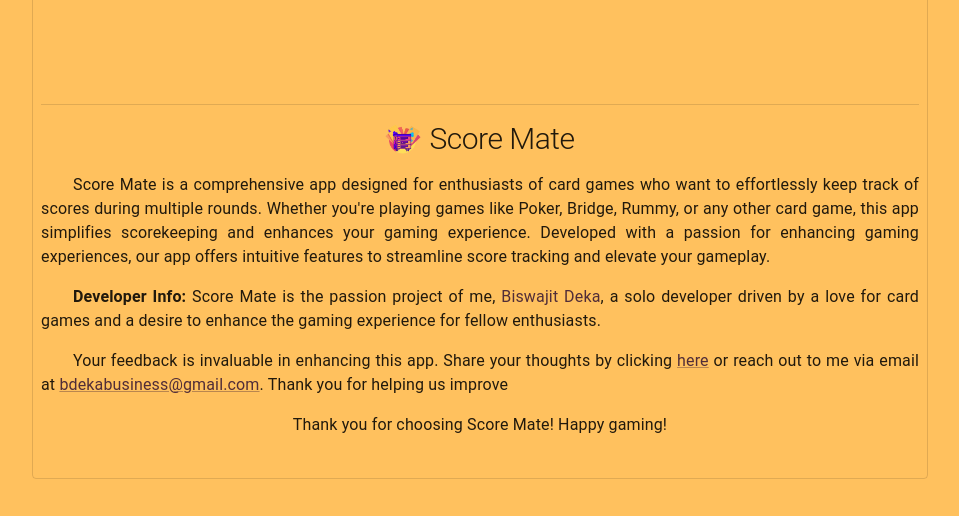
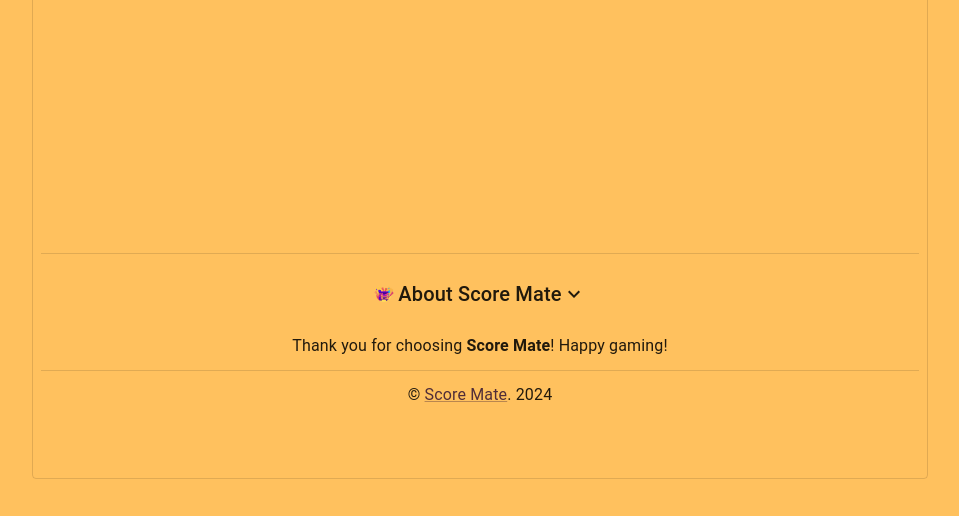
Before and after one commit to brock002/ScoreMate-PWA, a React (Vite) app: page /table in a window 1280 px wide. Shown: the part 281-797 px from the top of the page, without its empty margins (160-1119 px from the left). Built offline with nearby package versions, Linux system fonts and the light colour scheme; what mui-color-input would draw is missing.

Commit message:
ui updates

```diff
--- a/src/base/BaseLayout.tsx
+++ b/src/base/BaseLayout.tsx
@@ -1,6 +1,10 @@
+import { useState } from "react"
 import { Outlet } from "react-router-dom"
 import { Analytics } from "@vercel/analytics/react"
 import {
+    Accordion,
+    AccordionDetails,
+    AccordionSummary,
     Container,
     Divider,
     Grid,
@@ -10,11 +14,14 @@
 } from "@mui/material"
 import Brightness4Icon from "@mui/icons-material/Brightness4"
 import Brightness7Icon from "@mui/icons-material/Brightness7"
+import ExpandMoreIcon from "@mui/icons-material/ExpandMore"
+import LogoIcon from "@/assets/logo-icon.png"
 import { useColorModes } from "@/contexts"
 import { Logo } from "@/components"
 
 const BaseLayout = () => {
     const { colorMode, toggleColorMode } = useColorModes()
+    const [showAbout, setShowAbout] = useState(false)
 
     return (
         <Grid
@@ -90,32 +97,106 @@
                     component="footer"
                     justifyContent="center"
                     direction="column"
-                    rowGap={2}
+                    rowGap={1.5}
                     mt={8}
-                    sx={{
-                        "& p": { textIndent: "2rem" },
-                        "& :last-child": { textIndent: 0 },
-                    }}
                 >
                     <Divider sx={{ color: "text.primary" }} />
 
-                    <Logo gridProps={{ justifyContent: "center" }} />
-
-                    <Typography color="text.primary" textAlign="justify">
-                        Score Mate is a comprehensive app designed for
-                        enthusiasts of card games who want to effortlessly keep
-                        track of scores during multiple rounds. Whether you're
-                        playing games like Poker, Bridge, Rummy, or any other
-                        card game, this app simplifies scorekeeping and enhances
-                        your gaming experience. Developed with a passion for
-                        enhancing gaming experiences, our app offers intuitive
-                        features to streamline score tracking and elevate your
-                        gameplay.
+                    <Accordion
+                        expanded={showAbout}
+                        onChange={() => setShowAbout((prev) => !prev)}
+                        sx={{
+                            backgroundColor: "background.default",
+                            boxShadow: "none",
+                        }}
+                    >
+                        <AccordionSummary
+                            aria-controls="about-panel-content"
+                            id="about-panel-content"
+                            sx={{ backgroundColor: "background.default" }}
+                        >
+                            <Grid
+                                container
+                                justifyContent="center"
+                                alignItems="center"
+                            >
+                                <img
+                                    src={LogoIcon}
+                                    alt="LOGO"
+                                    height={20}
+                                    width={20}
+                                    style={{ marginRight: "0.25rem" }}
+                                />
+                                <Typography variant="h6" color="text.primary">
+                                    About Score Mate
+                                </Typography>
+                                <ExpandMoreIcon
+                                    sx={{
+                                        transform: showAbout
+                                            ? "rotate(180deg)"
+                                            : "rotate(0deg)",
+                                    }}
+                                />
+                            </Grid>
+                        </AccordionSummary>
+                        <AccordionDetails
+                            sx={{
+                                borderRadius: 1,
+                                backgroundColor: "background.paper",
+                                p: 2,
+                            }}
+                        >
+                            <Grid
+                                container
+                                justifyContent="center"
+                                direction="column"
+                                rowGap={1}
+                                sx={{ "& p": { textIndent: "2rem" } }}
+                            >
+                                <Typography
+                                    color="text.primary"
+                                    textAlign="justify"
+                                >
+                                    Score Mate is a comprehensive app designed
+                                    for enthusiasts of card games who want to
+                                    effortlessly keep track of scores during
+                                    multiple rounds. Whether you're playing
+                                    games like Poker, Bridge, Rummy, or any
+                                    other card game, this app simplifies
+                                    scorekeeping and enhances your gaming
+                                    experience. Developed with a passion for
+                                    enhancing gaming experiences, our app offers
+                                    intuitive features to streamline score
+                                    tracking and elevate your gameplay.
                                 </Typography>
 
-                    <Typography color="text.primary" textAlign="justify">
-                        <strong>Developer Info:</strong> Score Mate is the
-                        passion project of me,{" "}
+                                <Typography
+                                    color="text.primary"
+                                    textAlign="justify"
+                                >
+                                    Your feedback is invaluable in enhancing
+                                    this app. Share your thoughts by clicking{" "}
+                                    <Link
+                                        href="https://docs.google.com/forms/d/e/1FAIpQLSd4OQwC3TqbkbMBlkwc5OflmbiYqeg5Nq9olmdmJIjx3kOMMA/viewform?usp=sf_link"
+                                        title="feedback form"
+                                        target="_blank"
+                                        rel="noopener"
+                                    >
+                                        <strong>here</strong>
+                                    </Link>{" "}
+                                    or reach out to me via email at{" "}
+                                    <Link href="mailTo:bdekabusiness@gmail.com">
+                                        <strong>bdekabusiness@gmail.com</strong>
+                                    </Link>
+                                    . Thank you for helping us improve.
+                                </Typography>
+
+                                <Typography
+                                    color="text.primary"
+                                    textAlign="justify"
+                                >
+                                    <strong>Developer Info:</strong> Score Mate
+                                    is the passion project of me,{" "}
                                     <Link
                                         href="https://www.linkedin.com/in/biswajit-deka-a5912a177/"
                                         title="LinkedIn profile"
@@ -123,33 +204,33 @@
                                         target="_blank"
                                         rel="noopener"
                                     >
-                            Biswajit Deka
+                                        <strong>Biswajit Deka</strong>
                                     </Link>
-                        , a solo developer driven by a love for card games and a
-                        desire to enhance the gaming experience for fellow
-                        enthusiasts.
+                                    , a solo developer driven by a love for card
+                                    games and a desire to enhance the gaming
+                                    experience for fellow enthusiasts.
+                                </Typography>
+                            </Grid>
+                        </AccordionDetails>
+                    </Accordion>
+
+                    <Typography color="text.primary" align="center">
+                        Thank you for choosing <strong>Score Mate</strong>!
+                        Happy gaming!
                     </Typography>
 
-                    <Typography color="text.primary" textAlign="justify">
-                        Your feedback is invaluable in enhancing this app. Share
-                        your thoughts by clicking{" "}
-                        <Link
-                            href="https://docs.google.com/forms/d/e/1FAIpQLSd4OQwC3TqbkbMBlkwc5OflmbiYqeg5Nq9olmdmJIjx3kOMMA/viewform?usp=sf_link"
-                            title="feedback form"
-                            target="_blank"
-                            rel="noopener"
+                    <Divider sx={{ color: "text.primary" }} />
+
+                    <Typography
+                        variant="body1"
+                        color="text.primary"
+                        textAlign="center"
                     >
-                            here
-                        </Link>{" "}
-                        or reach out to me via email at{" "}
-                        <Link href="mailTo:bdekabusiness@gmail.com">
-                            bdekabusiness@gmail.com
+                        &copy;{" "}
+                        <Link href="/" target="_blank">
+                            Score Mate
                         </Link>
-                        . Thank you for helping us improve
-                    </Typography>
-
-                    <Typography color="text.primary" align="center">
-                        Thank you for choosing Score Mate! Happy gaming!
+                        . {new Date().getFullYear()}
                     </Typography>
                 </Grid>
             </Grid>
```
Also changed, not shown: 1 other file (tests, documents, lock files or other folders). Lines whose indentation alone changed are shown as unchanged.
